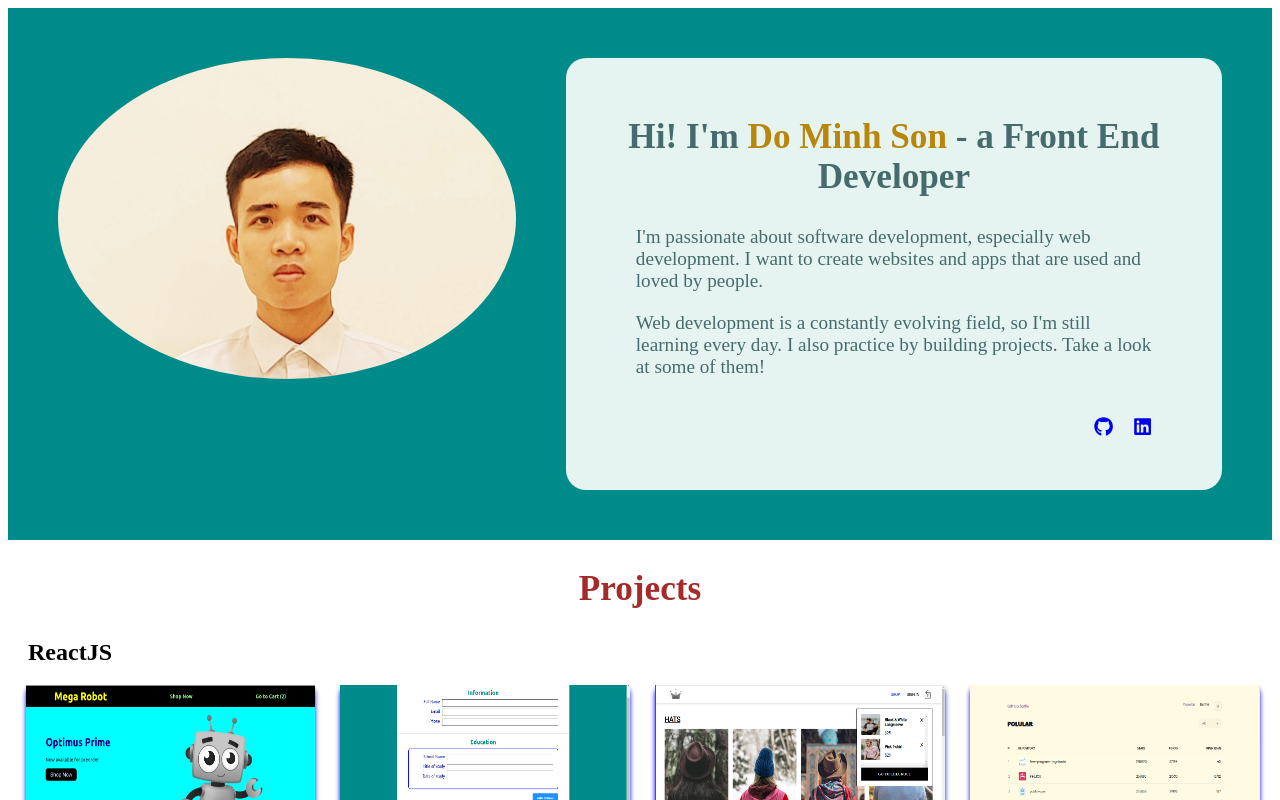
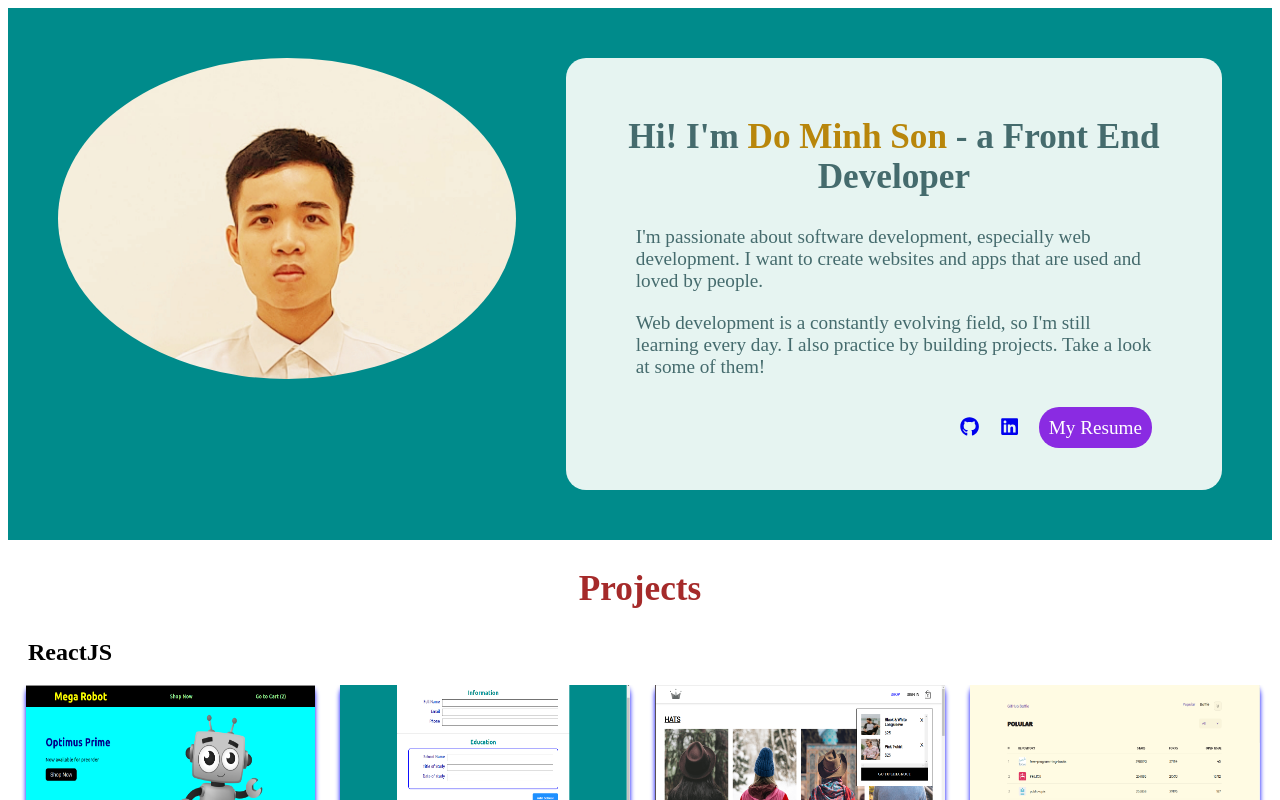
Before and after one commit to SonDo580/personal-portfolio, a React (Vite) app: page / in a window 1280 px wide. Shown: the top 800 px of the page. Built offline with nearby package versions, Linux system fonts and the light colour scheme.

Commit message:
Add my resume

```diff
--- a/src/App.scss
+++ b/src/App.scss
@@ -41,6 +41,14 @@ section {
     justify-content: flex-end;
     font-size: 1.2rem;
     padding: 20px 20px 0;
+  }
+
+  .resume {
+    background-color: blueviolet;
+    color: white;
+    text-decoration: none;
+    padding: 10px;
+    border-radius: 20px;
   }
 }
 
--- a/src/sections/About/index.jsx
+++ b/src/sections/About/index.jsx
@@ -1,5 +1,6 @@
 import { FaGithub, FaLinkedin } from "react-icons/fa";
 import MyPhoto from "./myPhoto.jpg";
+import MyCV from "./SonDo_CV.pdf";
 
 export default function About() {
   return (
@@ -42,6 +43,11 @@ export default function About() {
               <FaLinkedin />
             </a>
           </li>
+          <li>
+            <a href={MyCV} target="_blank" rel="noreferrer" className="resume">
+              My Resume
+            </a>
+          </li>
         </ul>
       </div>
     </section>
```
Also changed, not shown: 1 other file (tests, documents, lock files or other folders).
